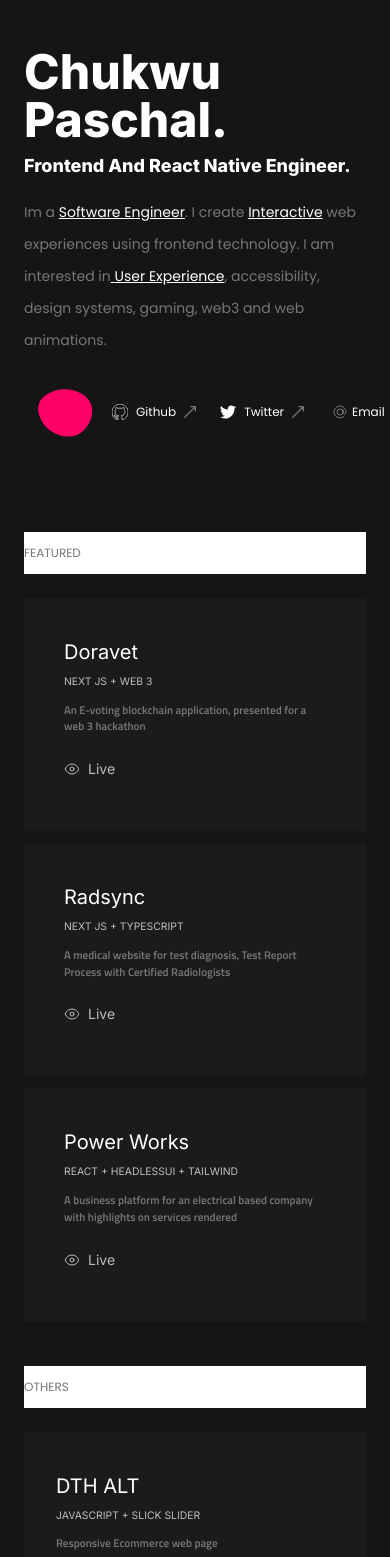
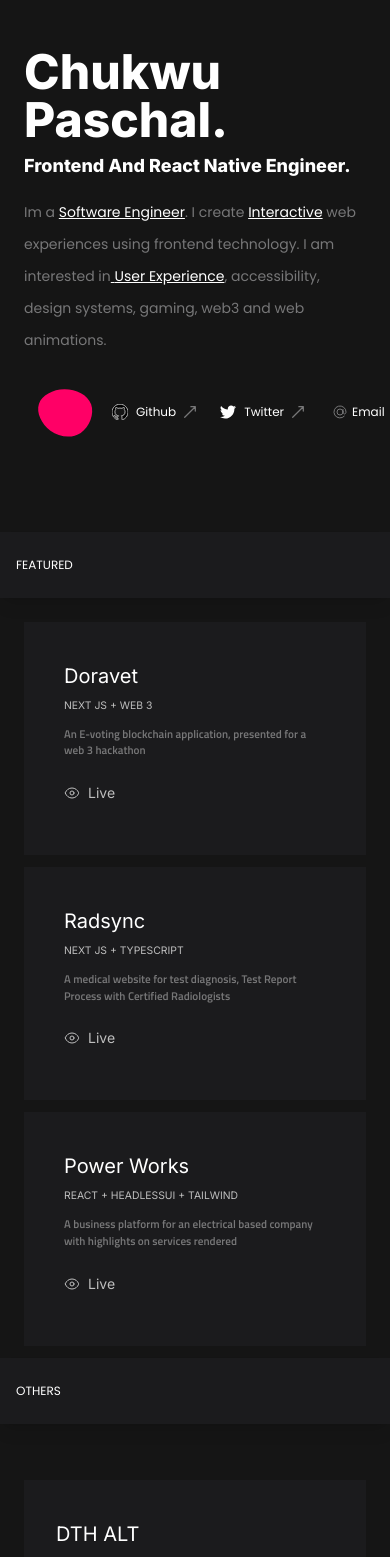
Before and after one commit to Haybuka/chukwu, a Next.js app: page / in a window 390 px wide. Shown: the top 1557 px of the page. Built offline with nearby package versions, Linux system fonts and the light colour scheme.

Commit message:
sticky fix

```diff
--- a/app/component/featured/featured.module.css
+++ b/app/component/featured/featured.module.css
@@ -3,6 +3,6 @@
 }
 
 .header {
-  @apply text-portfolio-100 uppercase text-[0.75rem] mb-6 sticky top-0 py-3 bg-white lg:bg-transparent lg:relative;
+  @apply text-portfolio-100 uppercase text-[0.75rem] mb-6 sticky transition-all top-0 left-0 shadow-lg lg:shadow-none py-3 bg-portfolio-300 lg:bg-transparent lg:relative z-10;
   position: -webkit-sticky;
 }
--- a/app/component/featured/index.tsx
+++ b/app/component/featured/index.tsx
@@ -12,7 +12,7 @@ type FeaturedProps = {
 const Featured = ({ title, details, fullwidth, page }: FeaturedProps) => {
   return (
     <aside>
-      <h3 className={styles.header}>{title}</h3>
+      {/* <h3 className={styles.header}>{title}</h3> */}
       <div className={!fullwidth ? styles.featured : ''}>
         {details.map((detail, id) => (
           <Card fullWidth={fullwidth} key={id} card={detail} page={page} />
--- /dev/null
+++ b/app/home.module.css
@@ -0,0 +1,4 @@
+.title_header {
+  @apply lg:text-portfolio-100 uppercase text-[0.75rem] mb-6 sticky transition-all top-0 left-0 shadow-lg lg:shadow-none py-6 px-4 text-white lg:px-4 lg:py-3 bg-portfolio-300 lg:bg-transparent lg:relative z-10;
+  position: -webkit-sticky;
+}
--- a/app/layout.module.css
+++ b/app/layout.module.css
@@ -1,5 +1,5 @@
 .home {
-  @apply lg:h-screen w-full lg:w-1/2 overflow-y-scroll pb-12 lg:pb-28 py-10 md:py-9 lg:py-20;
+  @apply lg:h-screen w-full lg:w-1/2 lg:overflow-y-scroll pb-12 lg:pb-28 py-10 md:py-9 lg:py-20;
 }
 
 /* Hide scrollbar for Chrome, Safari and Opera */
--- a/app/layout.tsx
+++ b/app/layout.tsx
@@ -23,8 +23,8 @@ export default function RootLayout({
   return (
     <html lang="en">
       <body className={cls(poppins.className, 'bg-portfolio-200')}>
-        <main className="lg:flex min-h-screen items-start justify-between px-6 lg:px-12 xl:px-20">
-          <section className="lg:h-screen lg:w-1/2 py-10 md:py-9 lg:py-20  flex justify-between items-start flex-col text-white">
+        <main className="lg:flex min-h-screen items-start justify-between  lg:px-12 xl:px-20">
+          <section className="lg:h-screen lg:w-1/2 py-10 md:py-9 lg:py-20 px-6 flex justify-between items-start flex-col text-white">
             <Banner />
             <Navigation />
             <Socials />
--- a/app/page.tsx
+++ b/app/page.tsx
@@ -1,4 +1,5 @@
 import Featured from './component/featured';
+import styles from './home.module.css';
 
 const featured = [
   {
@@ -145,13 +146,18 @@ const others = [
 export default function Home() {
   return (
     <article className="xl:px-6">
+      <h3 className={styles.title_header}>Featured</h3>
+      <aside className="px-6">
         <Featured
           details={featured}
           fullwidth={true}
           title="Featured"
           page="home"
         />
-      <div className="pt-8 ">
+      </aside>
+
+      <h3 className={styles.title_header}>Others</h3>
+      <div className="pt-8 px-6">
         <Featured
           details={others}
           fullwidth={false}
```
Lines whose indentation alone changed are shown as unchanged.
